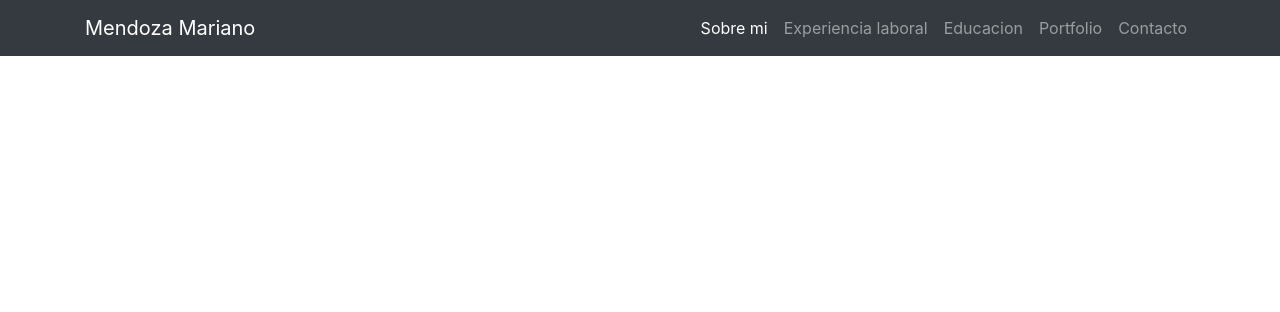
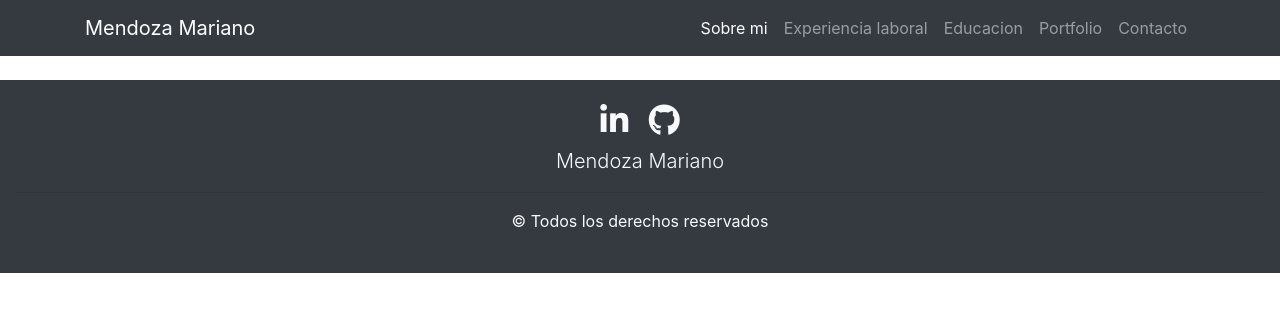
Before and after one commit to MChanoM/MChanoM.github.io, a plain HTML site: page index.html in a window 1280 px wide. Drawn offline with nearby package versions, Linux system fonts and the light colour scheme.

Commit message:
Se agrego el footer

```diff
--- a/index.html
+++ b/index.html
@@ -46,8 +46,14 @@
         </nav>
     </header>
 
-    <footer>
-
+    <footer class="bg-dark text-light mt-4 py-4">
+        <div class="container-fluid text-center">
+            <i class="fab fa-linkedin-in mx-2 fa-2x"></i>
+            <i class="fab fa-github mx-2 fa-2x"></i>
+            <p class="lead mt-2"> Mendoza Mariano </p>
+            <hr/>
+            <p> &copy; Todos los derechos reservados </p>
+        </div>
     </footer>
 
     <script src="https://code.jquery.com/jquery-3.4.1.slim.min.js"
```
